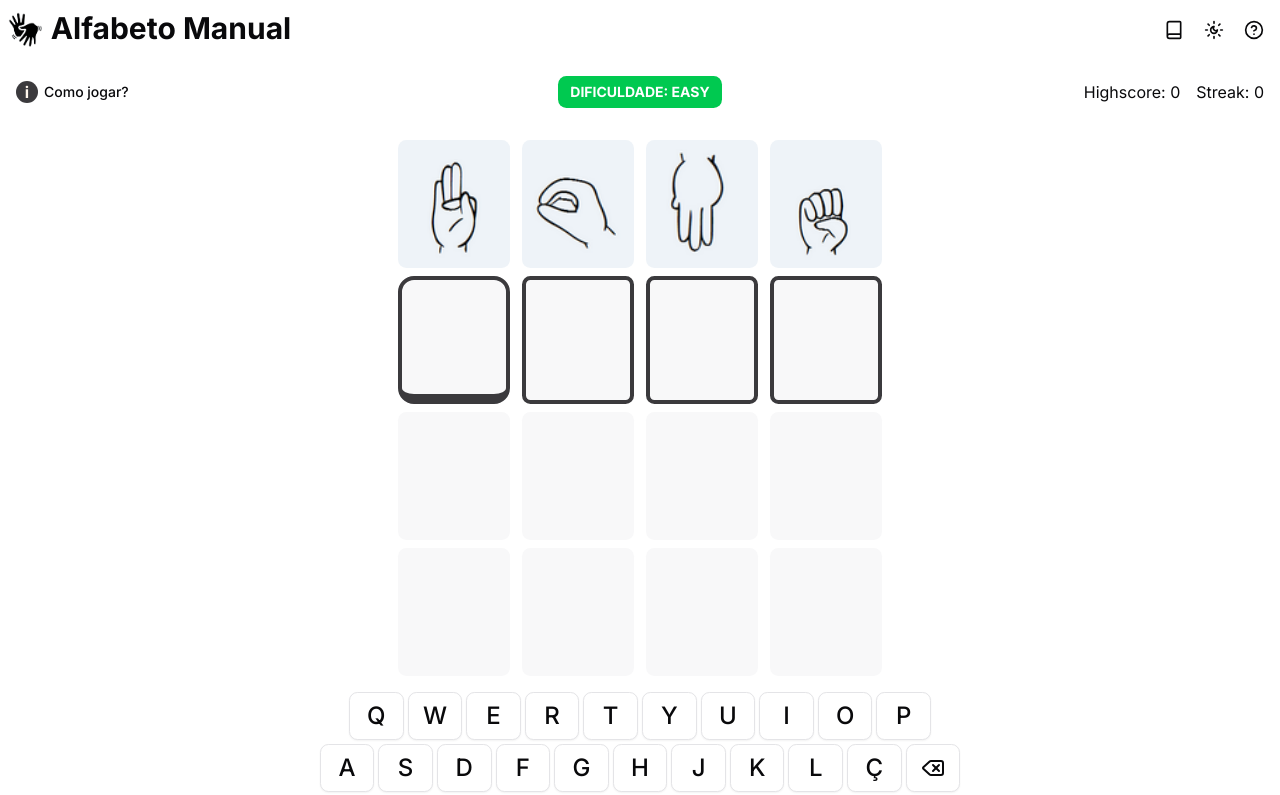
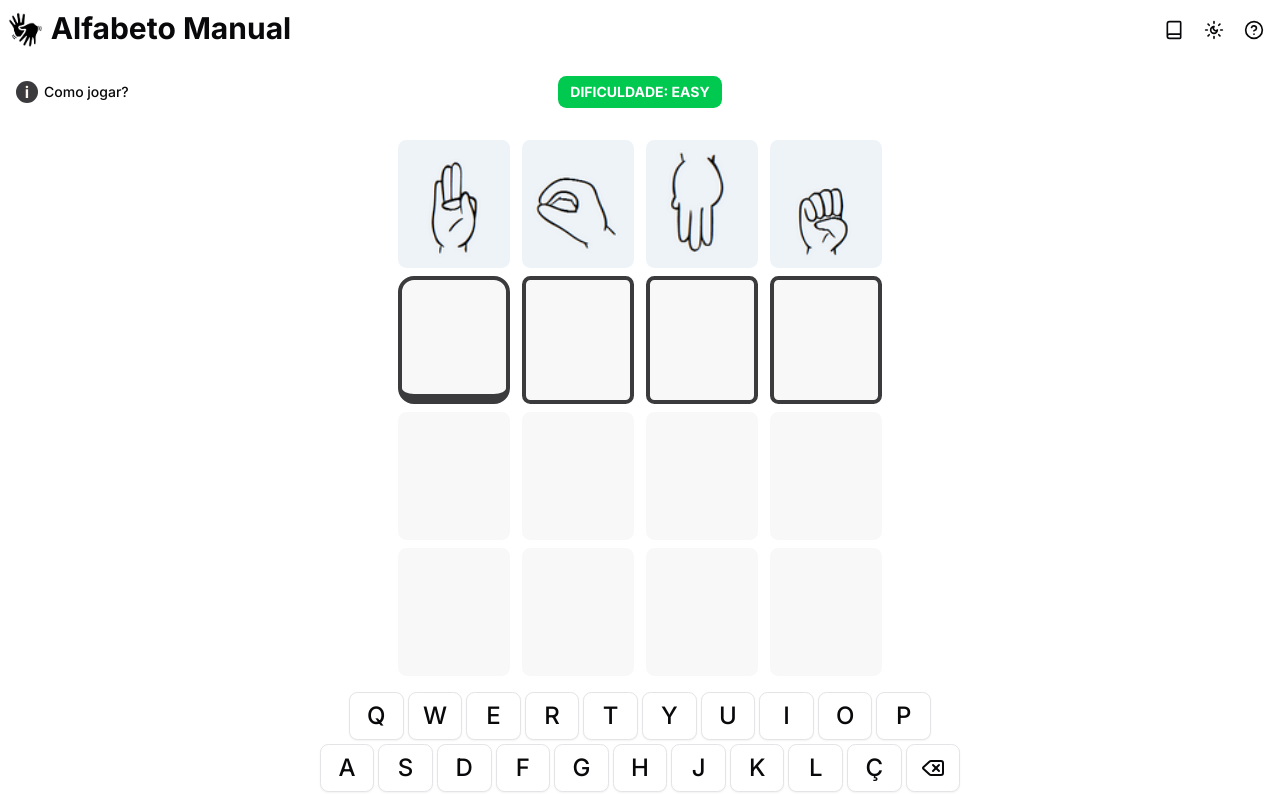
Before and after one commit to Leonardo-Luz/react-ts-libras-guess-game, a React (Vite) app: page / in a window 1280 px wide. Shown: the top 795 px of the page. Built offline with nearby package versions, Linux system fonts and the light colour scheme.

Commit message:
feat: add highscore to local storage

```diff
--- a/src/routes/Home.tsx
+++ b/src/routes/Home.tsx
@@ -102,6 +102,7 @@ export const Home = () => {
 		setTarget(getRandomWord(difficulty))
 
 		setDifficulty(localStorage.getItem("difficulty") as "easy" | "medium" | "hard" ?? "easy")
+		setHighscore(parseInt(localStorage.getItem("highscore") ?? "0"))
 	}, [])
 
 	useEffect(() => {
@@ -116,8 +117,10 @@ export const Home = () => {
 	}, [difficulty])
 
 	useEffect(() => {
-		if (streak > highscore)
+		if (streak > highscore) {
 			setHighscore(streak)
+			localStorage.setItem("highscore", streak.toString())
+		}
 		// eslint-disable-next-line react-hooks/exhaustive-deps
 	}, [streak])
 
@@ -153,8 +156,8 @@ export const Home = () => {
 				</div>
 				<div className=" flex justify-end items-center flex-1">
 					<div className="flex justify-between px-2 gap-4 text-nowrap">
-						<span>Highscore: {highscore}</span>
-						<span>Streak: {streak}</span>
+						<span>{highscore > 0 && `Maior Pontuação ${highscore}`}</span>
+						<span>{streak > 0 && `Sequência ${streak}`}</span>
 					</div>
 				</div>
 			</div>
```
